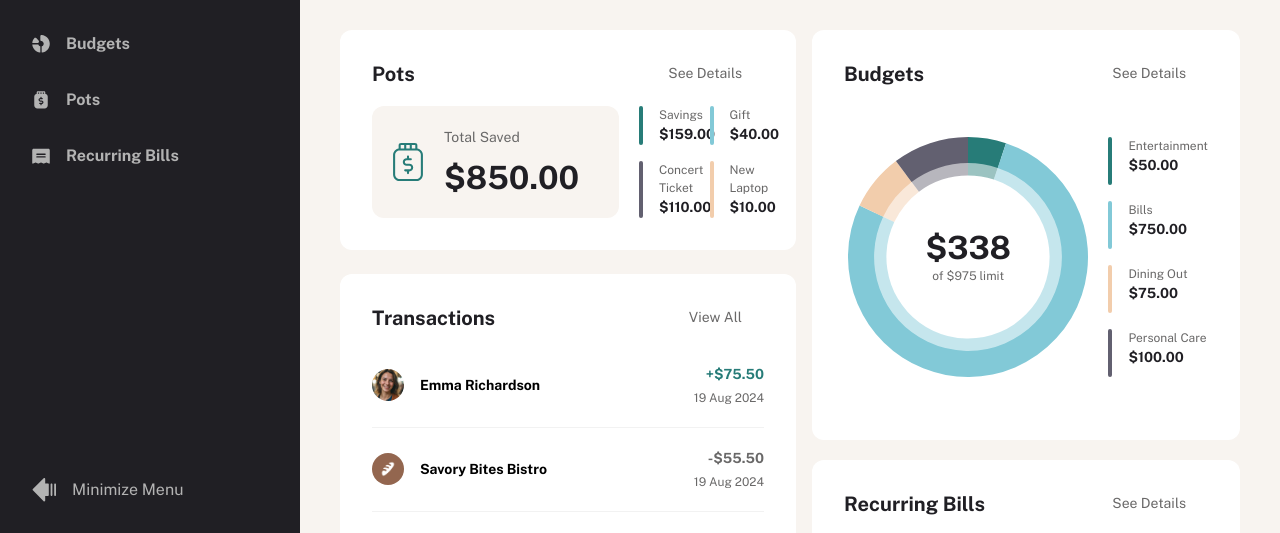
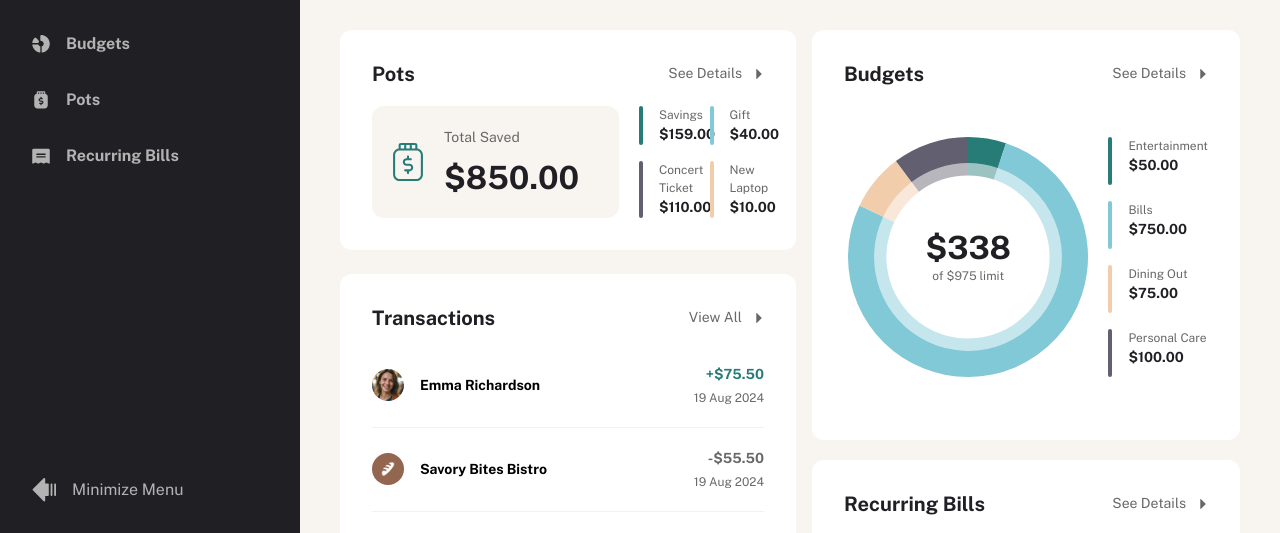
Before and after one commit to jownsu/personal-finance-app, a Next.js app: page / in a window 1280 px wide. Shown: the part 224-757 px from the top of the page. Built offline with nearby package versions, Linux system fonts and the light colour scheme.

Commit message:
Added fill on caret right icon

```diff
--- a/app/_components/Budgets.tsx
+++ b/app/_components/Budgets.tsx
@@ -17,7 +17,7 @@ const Budgets = () => {
                     href="/budgets"
                     className="flex items-center gap-[1.2rem] text-preset_4 text-grey-500"
                 >
-                    See Details <CaretRightIcon className="size-[1rem]" />
+                    See Details <CaretRightIcon className="size-[1rem] fill-grey-500" />
                 </Link>
             </div>
 
--- a/app/_components/Pots.tsx
+++ b/app/_components/Pots.tsx
@@ -17,7 +17,7 @@ const Pots = () => {
                     href="/pots"
                     className="flex items-center gap-[1.2rem] text-grey-500 text-preset_4"
                 >
-                    See Details <CaretRightIcon className="size-[1rem]" />
+                    See Details <CaretRightIcon className="size-[1rem] fill-grey-500" />
                 </Link>
             </div>
 
--- a/app/_components/RecurringBills.tsx
+++ b/app/_components/RecurringBills.tsx
@@ -14,7 +14,7 @@ const RecurringBills = () => {
                     href="/Bills"
                     className="flex items-center gap-[1.2rem] text-preset_4 text-grey-500"
                 >
-                    See Details <CaretRightIcon className="size-[1rem]" />
+                    See Details <CaretRightIcon className="size-[1rem] fill-grey-500" />
                 </Link>
             </div>
 
--- a/app/_components/Transactions.tsx
+++ b/app/_components/Transactions.tsx
@@ -17,7 +17,7 @@ const Transactions = () => {
                     href="/transactions"
                     className="flex items-center gap-[1.2rem] text-preset_4 text-grey-500"
                 >
-                    View All <CaretRightIcon className="size-[1rem]" />
+                    View All <CaretRightIcon className="size-[1rem] fill-grey-500" />
                 </Link>
             </div>
             <ul className="flex flex-col gap-[2rem] divide-y divide-grey-100 *:pt-[2rem]">
```
